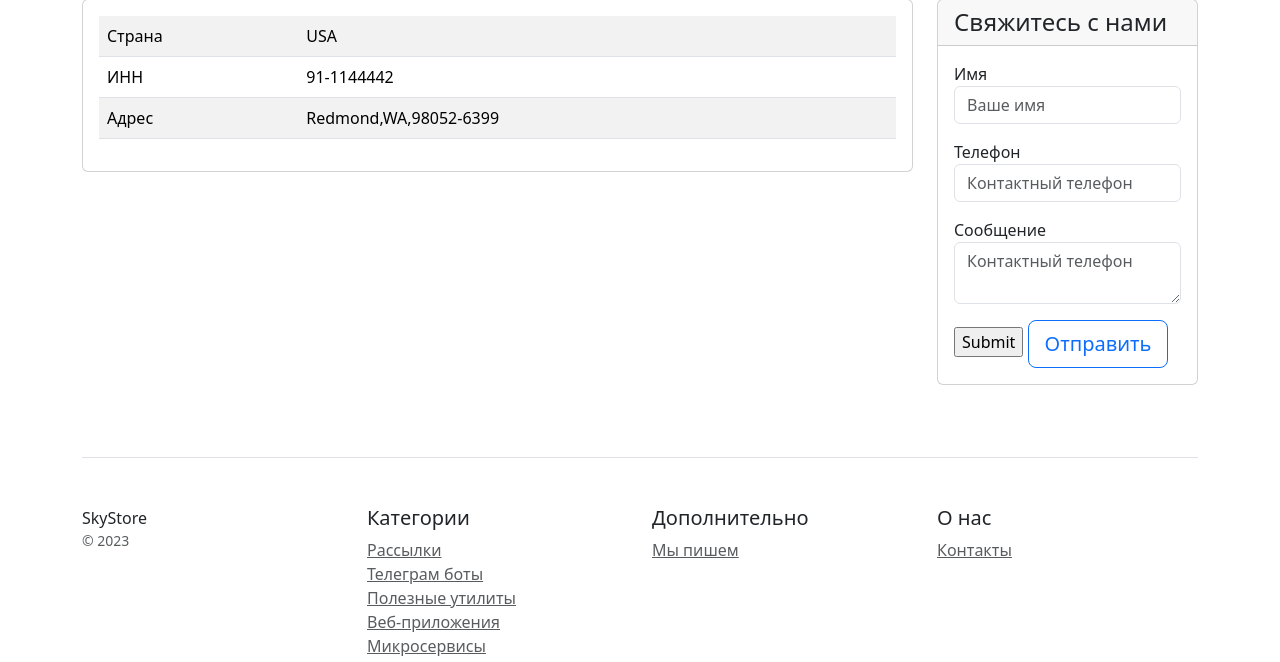
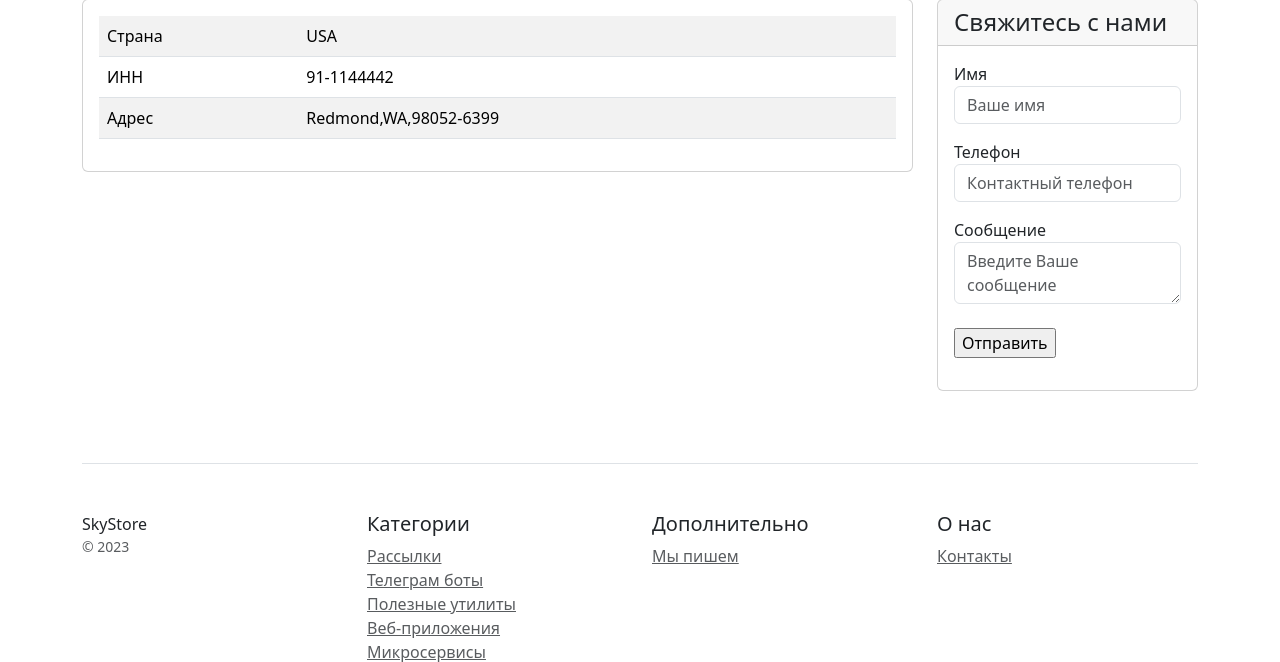
Before and after one commit to klepininalex/django_project, a Django app: page /contact_information in a window 1280 px wide. Shown: the part 239-901 px from the top of the page. Run offline with Django 4.2, Linux system fonts and the light colour scheme; some libraries are stand-ins or nearby versions.

Commit message:
refactor contact_information.html

```diff
--- a/catalog/templates/catalog/contact_information.html
+++ b/catalog/templates/catalog/contact_information.html
@@ -51,19 +51,21 @@
                         {% csrf_token %}
                         <div class="mb-3">
                             <label for="name">Имя</label>
-                            <input type="text" name="name" class="form-control" id="name" placeholder="Ваше имя" required>
+                            <input type="text" name="name" class="form-control" id="name" placeholder="Ваше имя"
+                                   required>
                         </div>
                         <div class="mb-3">
                             <label for="phone">Телефон</label>
-                            <input type="text" name="phone" class="form-control" id="phone" placeholder="Контактный телефон" required>
+                            <input type="text" name="phone" class="form-control" id="phone"
+                                   placeholder="Контактный телефон" required>
                         </div>
                         <div class="mb-3">
                             <label for="message">Сообщение</label>
-                            <textarea type="text" name="message" class="form-control" id="message" placeholder="Контактный телефон" required></textarea>
+                            <textarea type="text" name="message" class="form-control" id="message"
+                                      placeholder="Введите Ваше сообщение" required></textarea><br>
+                            <input type="submit" value="Отправить">
                         </div>
                     </form>
-                    <input type="submit">
-                    <button type="submit" class="btn btn-lg btn-block btn-outline-primary">Отправить</button>
                 </div>
             </div>
         </div>
```
